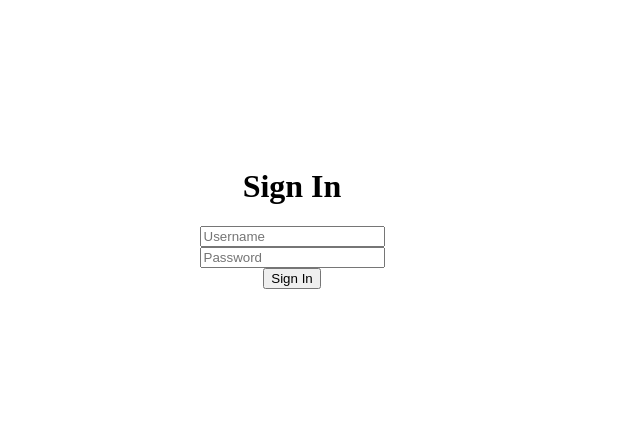
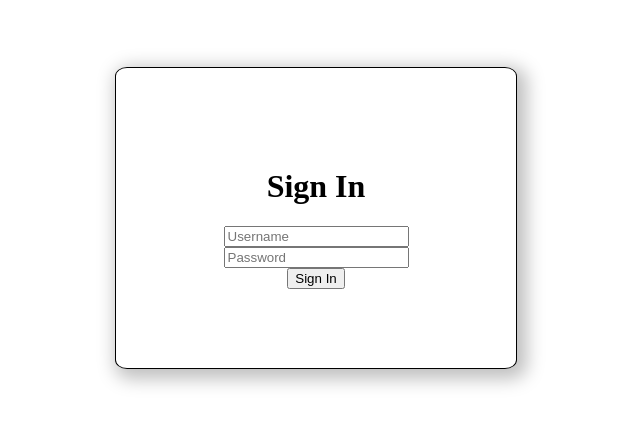
Before and after one commit to JustSamantha/samantha-castillo-login-ui-project, a plain HTML site: page index.html in a window 1280 px wide. Shown: the part 170-594 px from the top of the page, without its empty margins (324-964 px from the left). Drawn offline with Linux system fonts and the light colour scheme.

Commit message:
Aligns the project with the requirements - Splits CSS into main and form - Adds required to the form fields - Updates readme file - Adds border and shadow

```diff
--- a/index.html
+++ b/index.html
@@ -10,8 +10,8 @@
     <main>
       <form id="signInForm" action="">
         <h1>Sign In</h1>
-        <input type="text" name="username" placeholder="Username" />
-        <input type="password" name="password" placeholder="Password" />
+        <input type="text" name="username" placeholder="Username" required />
+        <input type="password" name="password" placeholder="Password" required />
         <button type="submit">Sign In</button>
       </form>
     </main>
--- a/styles.css
+++ b/styles.css
@@ -1,8 +1,20 @@
-form {
-  width: 95vw;
-  height: 95vh;
+main {
+  min-width: 95vw;
+  min-height: 95vh;
   display: flex;
   flex-flow: column nowrap;
   align-items: center;
   justify-content: center;
 }
+
+form {
+  border: 1px solid black;
+  border-radius: 3%;
+  box-shadow: 5px 5px 18px 5px rgba(0, 0, 0, 0.25);
+  width: 400px;
+  height: 300px;
+  display: flex;
+  flex-flow: column nowrap;
+  align-items: center;
+  justify-content: center;
+}
```
Also changed, not shown: 1 other file.
